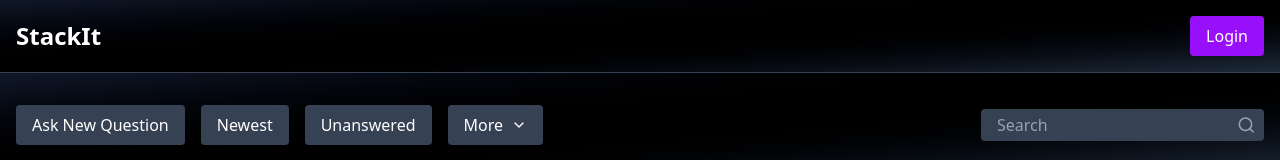
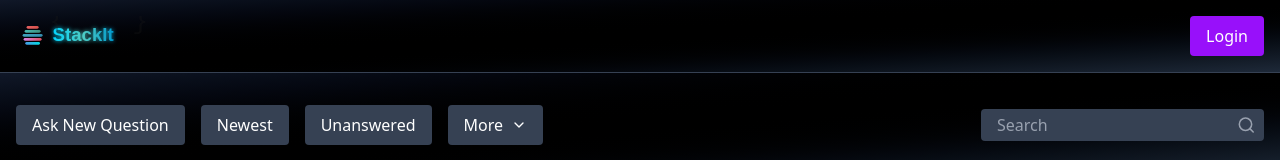
Before and after one commit to Akash4701/OdooHackathon, a React (Vite) app in the folder Frontend/: page / in a window 1280 px wide. Shown: the top 160 px of the page. Built offline with nearby package versions, Linux system fonts and the light colour scheme.

Commit message:
logo updated

```diff
--- a/Frontend/src/pages/common/Navbar.tsx
+++ b/Frontend/src/pages/common/Navbar.tsx
@@ -1,7 +1,7 @@
 import { useState } from "react";
 import { ChevronDown, Search } from "lucide-react";
 import { useNavigate } from "react-router-dom";
-
+import logo from "../../logo.svg";
 interface NavbarProps {
   search: string;
   setSearch: (val: string) => void;
@@ -14,7 +14,12 @@ const Navbar: React.FC<NavbarProps> = ({ search, setSearch }) => {
     <>
       {/* Logo + Login */}
       <div className="sticky top-0 z-30 bg-gradient-to-br from-gray-900 via-black to-gray-800 border-b border-gray-700 p-4 flex items-center justify-between">
-        <h1 className="text-2xl font-bold text-white cursor-pointer" onClick={()=> navigate('home')}>StackIt</h1>
+        <img
+    src={logo}
+    alt="StackIt Logo"
+    className="h-10 cursor-pointer hover:scale-105 transition-transform duration-200"
+    onClick={() => navigate('home')}
+  />
         <button className="cursor-pointer px-4 py-2 bg-purple-600 rounded hover:bg-purple-700 transition" onClick={()=>navigate('/auth')}>Login</button>
       </div>
 
```
Also changed, not shown: Frontend/src/logo.svg (added).
